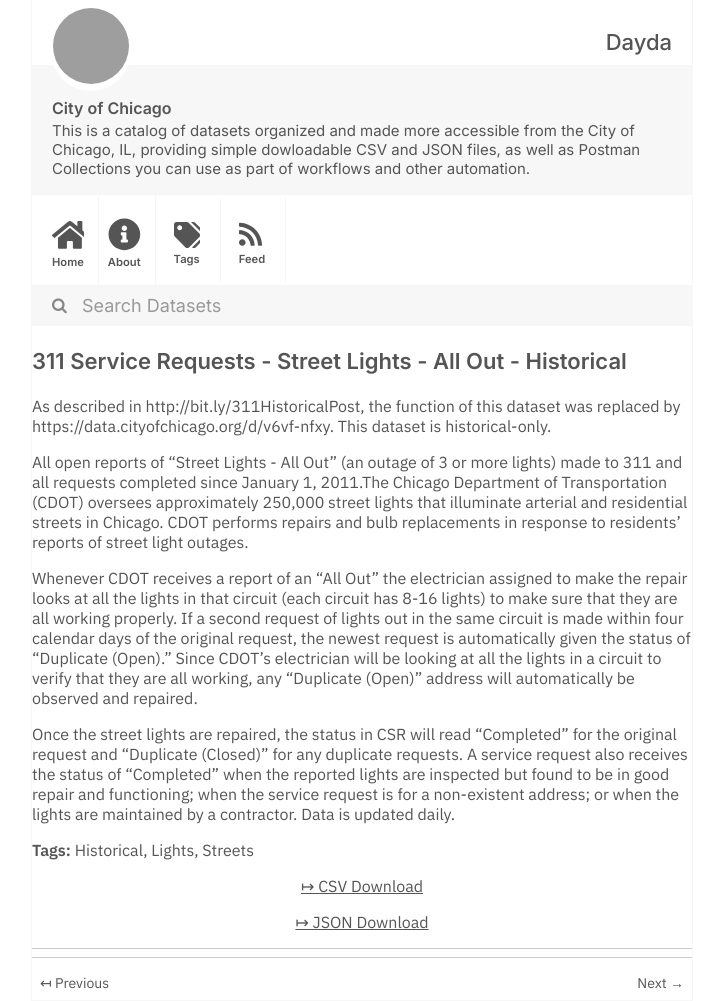
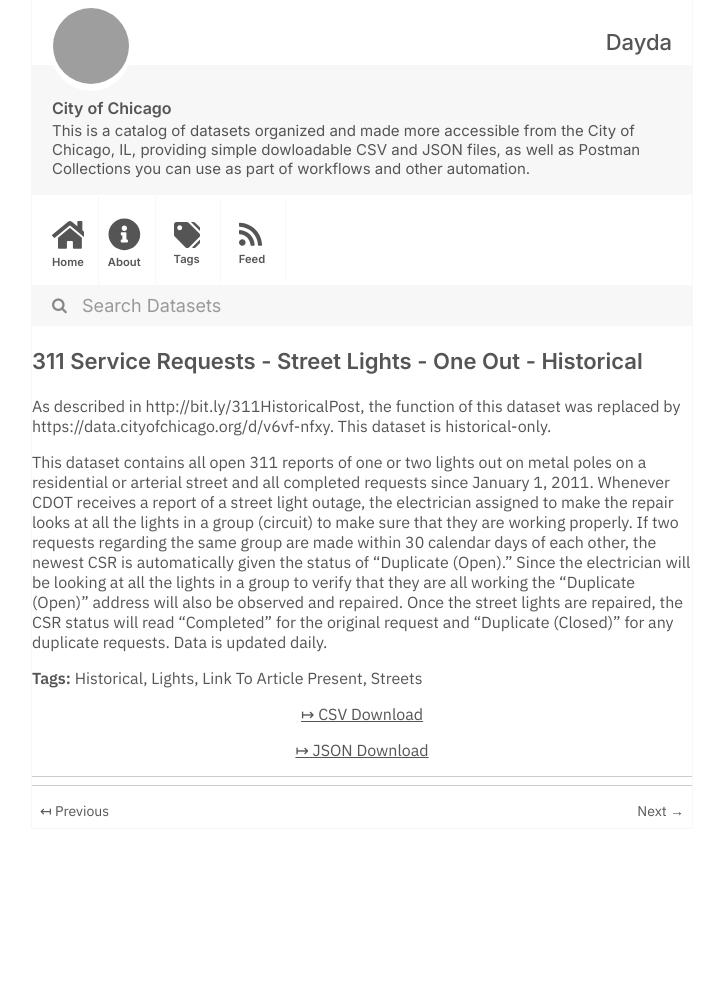
Before and after one commit to dayda-entities/city-of-chicago, a Jekyll site: the page built from _posts/2020-11-10-311-service-requests-street-li.md, in a window 1280 px wide, cut to the strip 0-1001 px from the top of the page. Shown: the whole strip, without its empty margins (278-1001 px from the left). Built offline with Jekyll 4.4.1, drawn with Linux system fonts in a browser that asks for light colours; after the commit the page ends 900 px from its top, so only the background shows below that; grey boxes are pictures that could not be loaded.

Commit message:
Publish Data

```diff
--- a/_posts/2020-11-10-311-service-requests-street-li.md
+++ b/_posts/2020-11-10-311-service-requests-street-li.md
@@ -1,26 +1,23 @@
 ---
-title: 311 Service Requests - Street Lights - All Out - Historical
-created: '2020-11-10T16:55:39.987315'
-modified: '2020-11-10T16:55:39.987322'
+title: 311 Service Requests - Street Lights - One Out - Historical
+created: '2020-11-10T16:54:18.759752'
+modified: '2020-11-10T16:54:18.759762'
 state: active
 type: dataset
 tags:
   - Historical
   - Lights
+  - Link To Article Present
   - Streets
 groups:
   - Local Government
 csv_url: >-
-  https://data.cityofchicago.org/api/views/zuxi-7xem/rows.csv?accessType=DOWNLOAD
+  https://data.cityofchicago.org/api/views/3aav-uy2v/rows.csv?accessType=DOWNLOAD
 json_url: >-
-  https://data.cityofchicago.org/api/views/zuxi-7xem/rows.json?accessType=DOWNLOAD
+  https://data.cityofchicago.org/api/views/3aav-uy2v/rows.json?accessType=DOWNLOAD
 layout: post
 
 ---
 As described in http://bit.ly/311HistoricalPost, the function of this dataset was replaced by https://data.cityofchicago.org/d/v6vf-nfxy. This dataset is historical-only.
 
-All open reports of "Street Lights - All Out" (an outage of 3 or more lights) made to 311 and all requests completed since January 1, 2011.The Chicago Department of Transportation (CDOT) oversees approximately 250,000 street lights that illuminate arterial and residential streets in Chicago. CDOT performs repairs and bulb replacements in response to residents’ reports of street light outages.
-
-Whenever CDOT receives a report of an “All Out” the electrician assigned to make the repair looks at all the lights in that circuit (each circuit has 8-16 lights) to make sure that they are all working properly. If a second request of lights out in the same circuit is made within four calendar days of the original request, the newest request is automatically given the status of “Duplicate (Open).” Since CDOT's electrician will be looking at all the lights in a circuit to verify that they are all working, any “Duplicate (Open)” address will automatically be observed and repaired.
-
-Once the street lights are repaired, the status in CSR will read “Completed” for the original request and “Duplicate (Closed)” for any duplicate requests.  A service request also receives the status of “Completed” when the reported lights are inspected but found to be in good repair and functioning; when the service request is for a non-existent address; or when the lights are maintained by a contractor. Data is updated daily.
+This dataset contains all open 311 reports of one or two lights out on metal poles on a residential or arterial street and all completed requests since January 1, 2011. Whenever CDOT receives a report of a street light outage, the electrician assigned to make the repair looks at all the lights in a group (circuit) to make sure that they are working properly.  If two requests regarding the same group are made within 30 calendar days of each other, the newest CSR is automatically given the status of “Duplicate (Open).”   Since the electrician will be looking at all the lights in a group to verify that they are all working the “Duplicate (Open)” address will also be observed and repaired.  Once the street lights are repaired, the CSR status will read “Completed” for the original request and “Duplicate (Closed)” for any duplicate requests. Data is updated daily.
```
